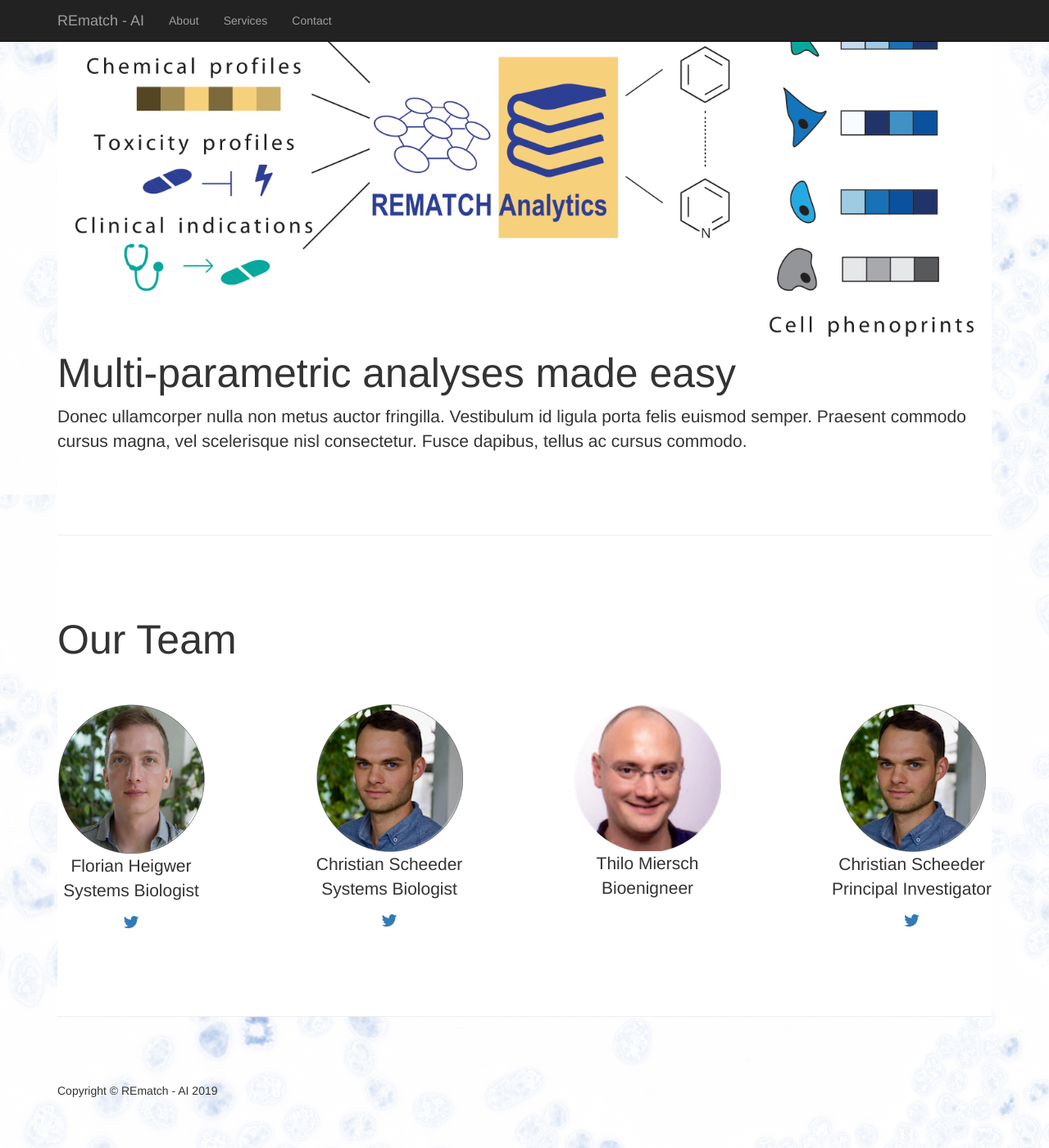
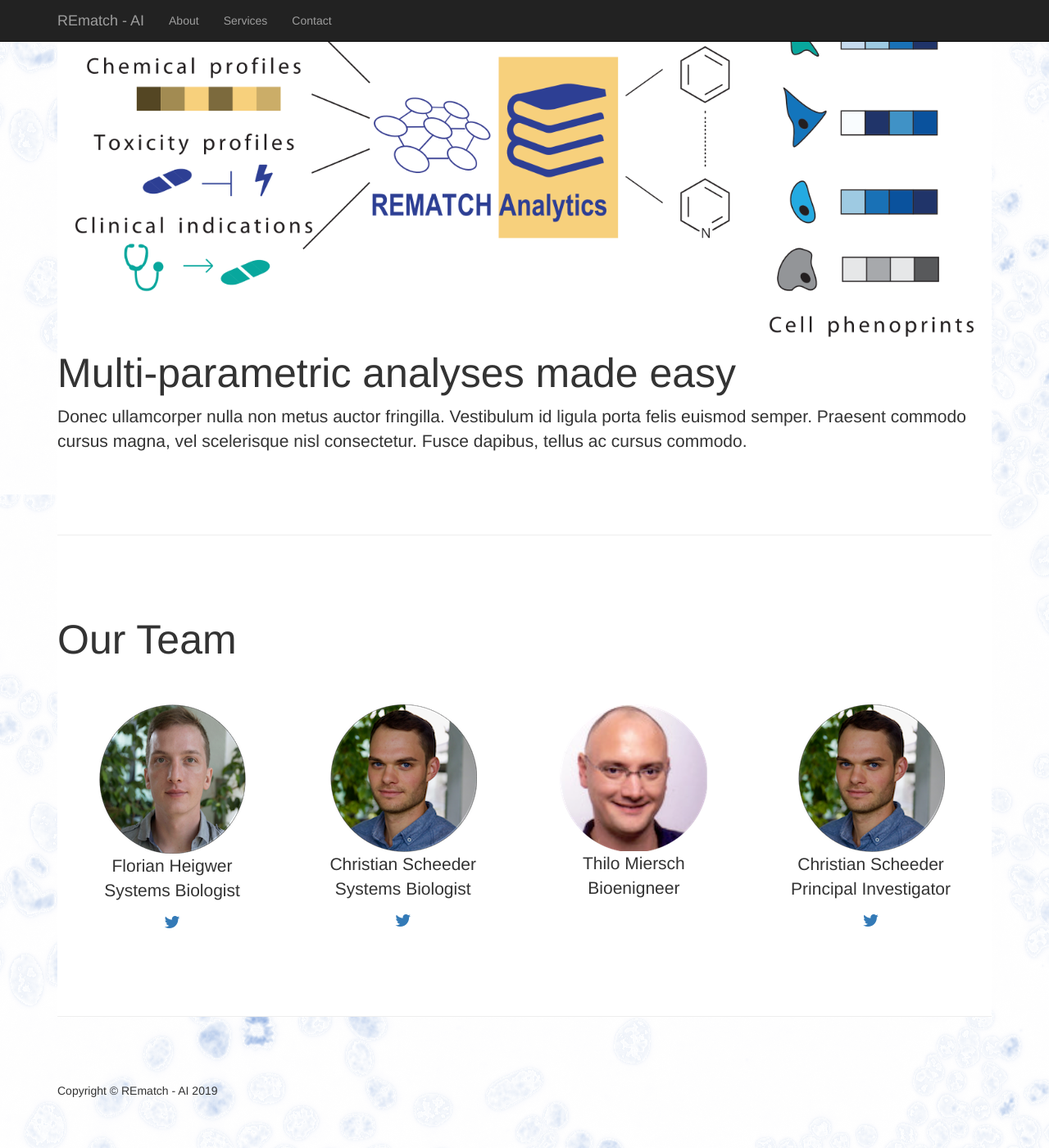
Before and after one commit to rematch-ai/rematch-ai.github.com, a Jekyll site: the page built from index.html, in a window 1280 px wide and 1400 px high, scrolled down 1224 px. Shown: the whole window at 82% size. Built offline with Jekyll 4.4.1, drawn with Linux system fonts in a browser that asks for light colours; nearby versions of some CDN libraries.

Commit message:
no message

```diff
--- a/_includes/team.html
+++ b/_includes/team.html
@@ -1,5 +1,5 @@
 <div id="team-row">
-  <div class="table">
+  <div class="table" style="padding:0px 50px;">
       <ul id="team-list">
           <li><img src="/assets/images/people/flo_small.png" alt="Florian Heigwer"><figcaption> Florian Heigwer </figcaption>
             <p>Systems Biologist</p>
--- a/assets/_sass/bootstrap/_team-style.scss
+++ b/assets/_sass/bootstrap/_team-style.scss
@@ -20,7 +20,7 @@
 	list-style: none;
 	}
 	ul#team-list li {
-    display: block;
+    display: inline-block;
     flex: 0 1 auto; /* Default */
     list-style-type: none;
 	}
```
